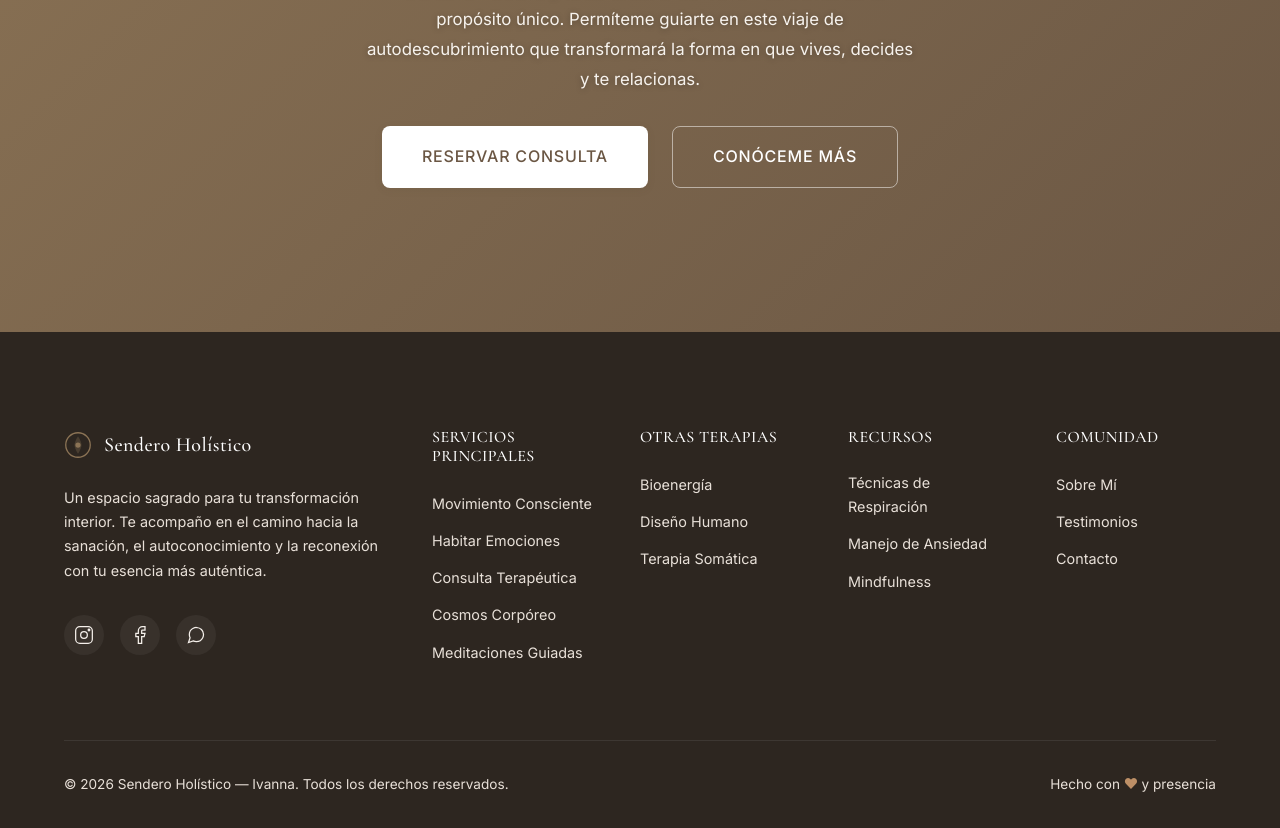
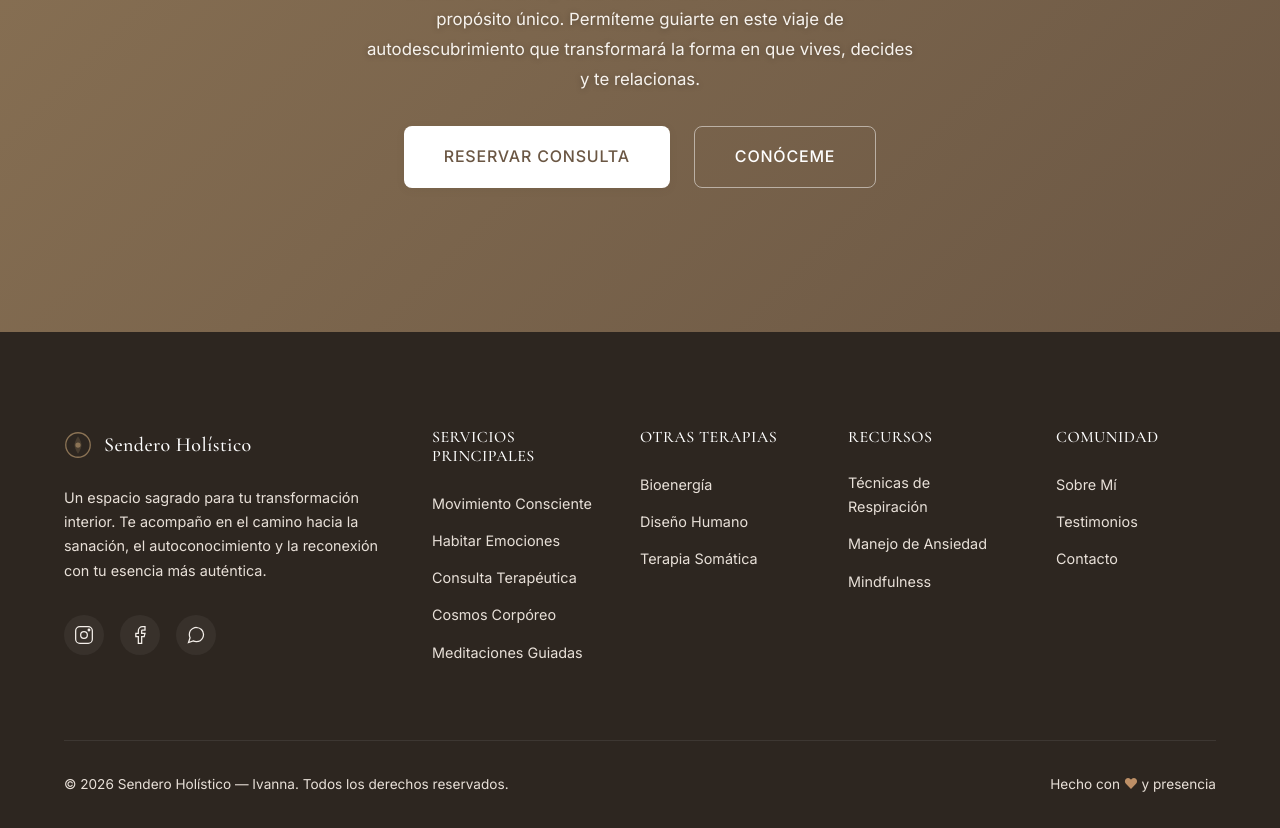
Before and after one commit to rocontre-dev/sendero-holistico, a React (Vite) app: page /cosmos-corporeo in a window 1280 px wide. Shown: the part 4550-5378 px from the top of the page. Built offline with nearby package versions, Linux system fonts and the light colour scheme.

Commit message:
feat: Update link text from "Conóceme Más" to "Conóceme" in Acompanamiento and CosmosCorporeo pages

```diff
--- a/src/pages/Acompanamiento.tsx
+++ b/src/pages/Acompanamiento.tsx
@@ -345,7 +345,7 @@ function Acompanamiento() {
                 Agenda una Sesión
               </Link>
               <Link to="/sobre-mi" className="btn btn-outline btn-large">
-                Conóceme Más
+                Conóceme
               </Link>
             </motion.div>
           </motion.div>
--- a/src/pages/CosmosCorporeo.tsx
+++ b/src/pages/CosmosCorporeo.tsx
@@ -336,7 +336,7 @@ function CosmosCorporeo() {
                 Reservar Consulta
               </Link>
               <Link to="/sobre-mi" className="btn btn-outline btn-large">
-                Conóceme Más
+                Conóceme
               </Link>
             </motion.div>
           </motion.div>
```
